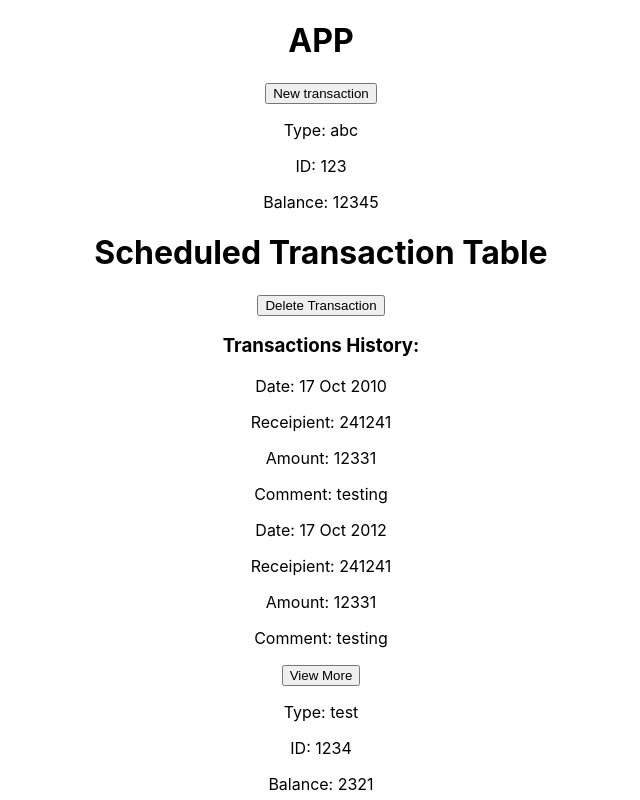
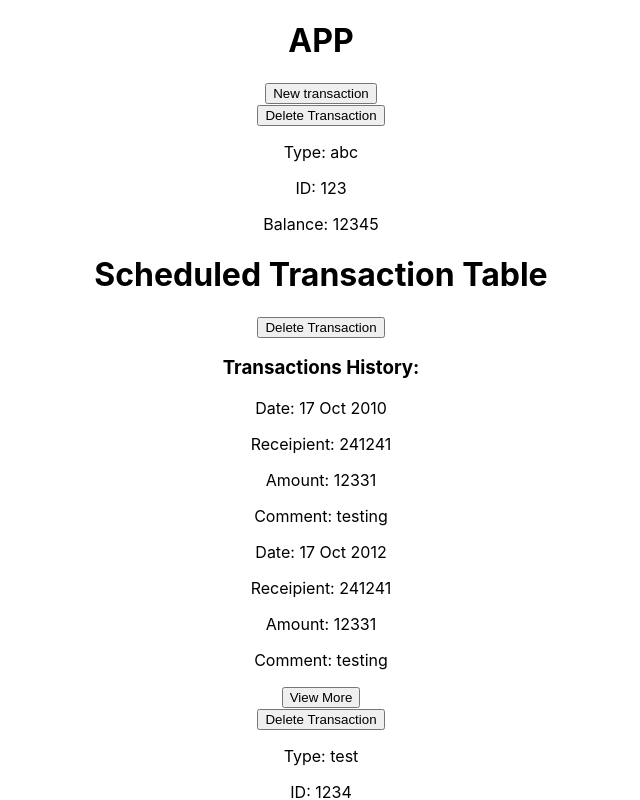
Before and after one commit to yuenhuiqi/SEED-TT-16, a React (Create React App) app in the folder frontend/my-app/: page / in a window 1280 px wide. Shown: the top 800 px of the page, without its empty margins (319-959 px from the left). Built offline with nearby package versions, Linux system fonts and the light colour scheme.

Commit message:
small fix
Kacey Chua

```diff
--- a/frontend/my-app/src/components/Account.js
+++ b/frontend/my-app/src/components/Account.js
@@ -8,9 +8,7 @@ const Account = (props)=>{
             accountList.map((account)=>{
                     return(
                         <>
-                            {/* <Addtrans
-                                accountId={account.id}
-                            /> */}
+
                             <AccountHeader
                                 account = {account}/>
 
--- a/frontend/my-app/src/components/AccountHeader.js
+++ b/frontend/my-app/src/components/AccountHeader.js
@@ -1,12 +1,15 @@
 import Transrecord from "./Transrecord";
 const AccountHeader = (props)=>{
+    const handleDelete = () => {
+
+    }
 
     return(
         <div>
 
             {props.account.map((trans) =>
                     <div>
-
+                        <button onClick={()=> handleDelete}>Delete Transaction</button>
                         <p>Type: {trans.type}</p>
                         <p>ID: {trans.id}</p>
                         <p>Balance: {trans.balance}</p>
```
